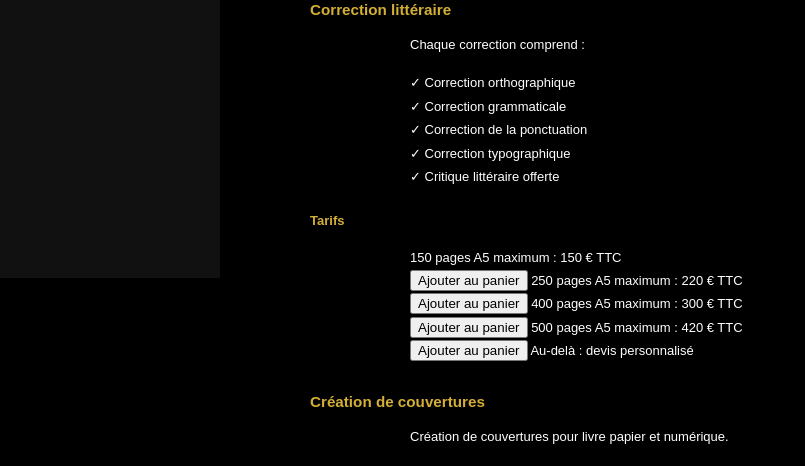
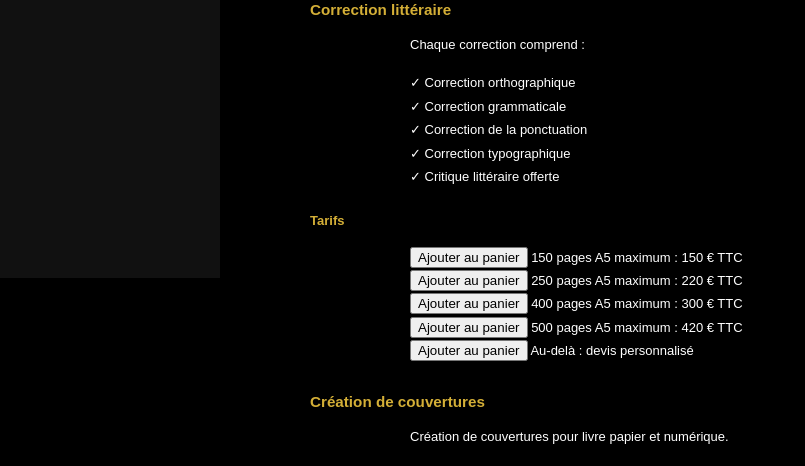
Before and after one commit to MSEDIT-1304/services-aux-ecrivains, a Flask app: page /services in a window 1280 px wide. Shown: the part 562-1028 px from the top of the page, without its empty margins (0-805 px from the left). Run offline with Flask 3, Linux system fonts and the light colour scheme.

Commit message:
Update services.html

```diff
--- a/templates/services.html
+++ b/templates/services.html
@@ -50,6 +50,7 @@
 <h4>Tarifs</h4>
 
 <p>
+<button>Ajouter au panier</button>
 150 pages A5 maximum : 150 € TTC<br>
 <button>Ajouter au panier</button>
 
```
